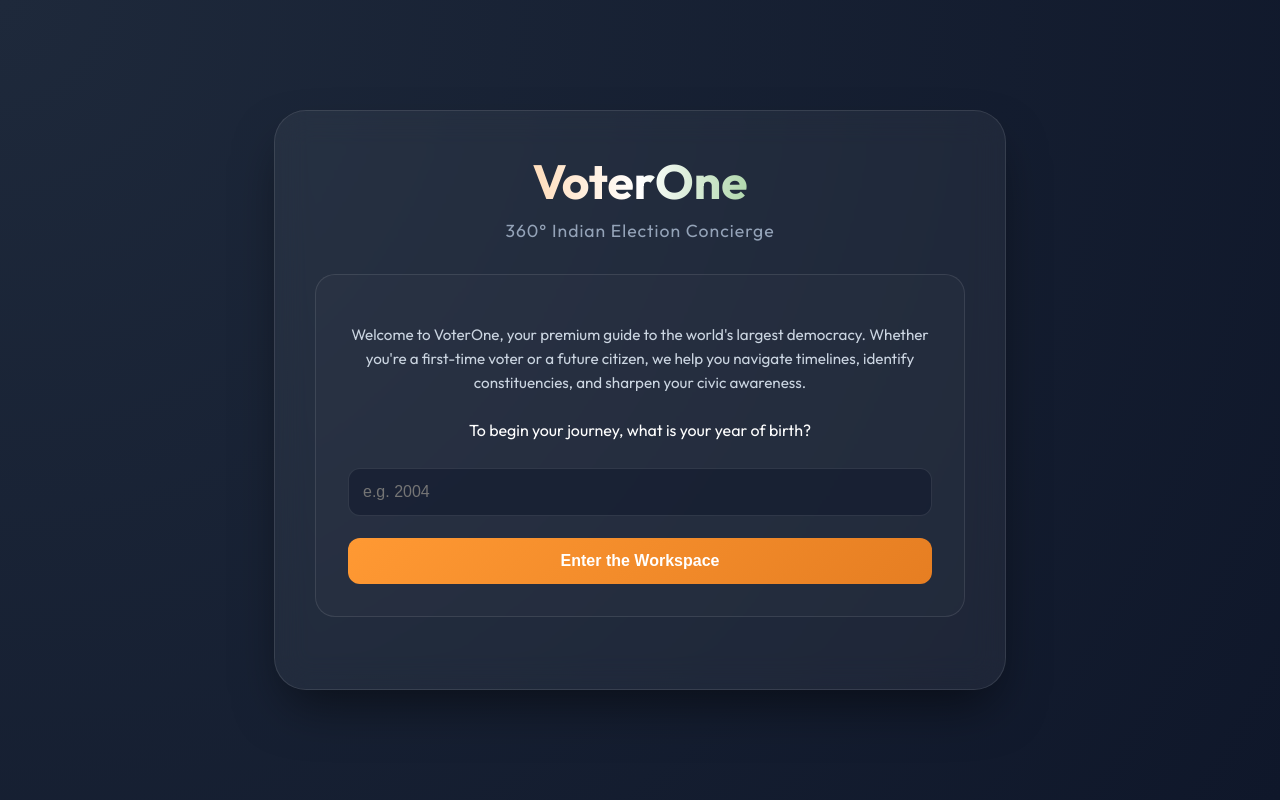
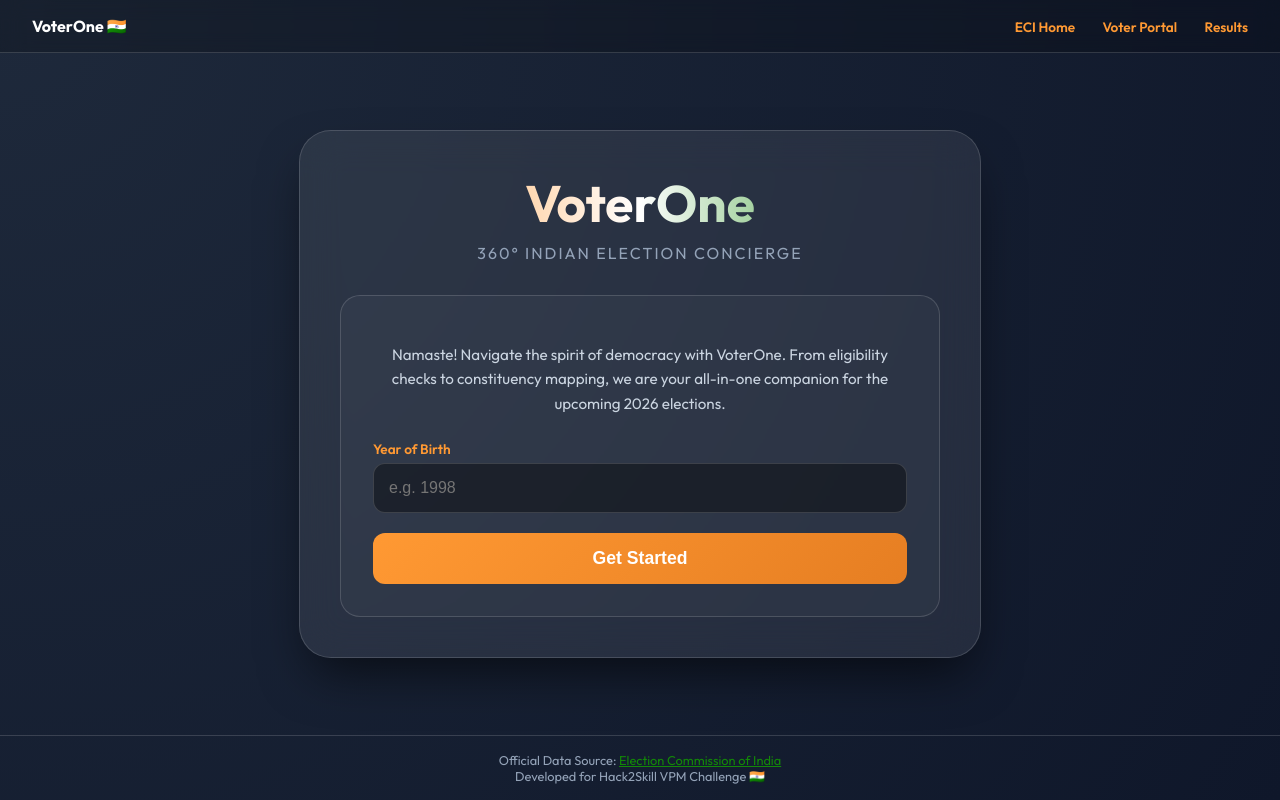
Before and after one commit to sskeerthi7/ssk-hack2skill-vpm-c2, a Flask app: page / in a window 1280 px wide. Run offline with Flask 3, Linux system fonts and the light colour scheme.

Commit message:
Final Tiranga branding, ECI integration, and persistence

```diff
--- a/app.py
+++ b/app.py
@@ -1,10 +1,15 @@
 import os
 import json
 import datetime
-from flask import Flask, render_template, request, jsonify
+import logging
+from flask import Flask, render_template, request, jsonify, Response, send_from_directory
 from pathlib import Path
 from dotenv import load_dotenv
 import google.generativeai as genai
+
+# Configure Logging
+logging.basicConfig(level=logging.DEBUG)
+logger = logging.getLogger(__name__)
 
 load_dotenv()
 
@@ -118,33 +123,32 @@ def get_details():
 
 @app.route('/api/chat', methods=['POST'])
 def chat():
+    if not model:
+        logger.error("AI Model not initialized. Check API Key.")
+        return jsonify({"response": "I'm sorry, I cannot connect to my intelligence core right now. Please verify service configuration."}), 500
+
     query = request.json.get('query')
-    if not model:
-        return jsonify({"response": "AI Mode offline. Please configure GEMINI_API_KEY."})
+    logger.debug(f"Received query: {query}")
 
-    prompt = f"As VoterOne, an Indian Election Concierge, answer this query concisely: {query}"
-    response = model.generate_content(prompt)
-    return jsonify({"response": response.text})
+    try:
+        # Source of Truth Context
+        context = "Source of truth: www.eci.gov.in, voters.eci.gov.in, election-management.eci.gov.in, results.eci.gov.in."
+        prompt = f"You are VoterOne, an Indian Election Concierge. {context} Be professional, patriotic, and concise. Answer this: {query}"
+
+        response = model.generate_content(prompt)
+        return jsonify({"response": response.text})
+    except Exception as e:
+        logger.error(f"AI Generation Error: {str(e)}")
+        return jsonify({"response": f"Encountered an issue while analyzing your request: {str(e)}"}), 500
 
 @app.route('/api/download_guide', methods=['GET'])
 def download_guide():
-    content = """# PARENT_VOTING_GUIDE.md
-## Your Mission: Ensure Your Parents Vote!
+    # Return the generated poster image
+    return send_from_directory('static', 'parent_guide.png', as_attachment=True)
 
-- [ ] Check Voter ID status on electoralsearch.eci.gov.in
-- [ ] Locate the Polling Booth
-- [ ] Ensure they have a valid ID card
-- [ ] Mark the calendar for the Poll Day
-- [ ] Post-vote: Check for the ink mark!
-
-Generated by VoterOne Concierge.
-"""
-    from flask import Response
-    return Response(
-        content,
-        mimetype="text/markdown",
-        headers={"Content-disposition": "attachment; filename=PARENT_VOTING_GUIDE.md"}
-    )
+@app.route('/static/<path:path>')
+def send_static(path):
+    return send_from_directory('static', path)
 
 if __name__ == '__main__':
     port = int(os.environ.get('PORT', 8080))
--- a/templates/index.html
+++ b/templates/index.html
@@ -7,42 +7,71 @@
     <link href="https://fonts.googleapis.com/css2?family=Outfit:wght@300;400;600;700&display=swap" rel="stylesheet">
     <style>
         :root {
-            --primary: #FF9933;
-            --secondary: #138808;
-            --accent: #000080;
+            --saffron: #FF9933;
+            --white: #FFFFFF;
+            --green: #138808;
+            --navy: #000080;
             --bg: #0f172a;
-            --glass: rgba(255, 255, 255, 0.05);
-            --border: rgba(255, 255, 255, 0.1);
+            --glass: rgba(255, 255, 255, 0.08); /* Slightly more prominent glass */
+            --border: rgba(255, 255, 255, 0.15);
             --text-muted: #94a3b8;
         }
 
         body {
             font-family: 'Outfit', sans-serif;
             background: radial-gradient(circle at top left, #1e293b, #0f172a);
-            color: white;
+            color: var(--white);
             margin: 0;
+            display: flex;
+            flex-direction: column;
+            min-height: 100vh;
+        }
+
+        header {
+            padding: 1rem 2rem;
+            background: rgba(0, 0, 0, 0.2);
+            backdrop-filter: blur(10px);
+            display: flex;
+            justify-content: space-between;
+            align-items: center;
+            border-bottom: 1px solid var(--border);
+        }
+
+        .header-links a {
+            color: var(--saffron);
+            text-decoration: none;
+            font-size: 0.85rem;
+            margin-left: 1.5rem;
+            font-weight: 600;
+            transition: color 0.3s;
+        }
+
+        .header-links a:hover {
+            color: var(--green);
+        }
+
+        .main-content {
+            flex: 1;
             display: flex;
             justify-content: center;
             align-items: center;
-            min-height: 100vh;
-            overflow-x: hidden;
+            padding: 2rem;
         }
 
         .container {
-            width: 90%;
-            max-width: 650px;
+            width: 100%;
+            max-width: 600px;
             padding: 2.5rem;
             background: var(--glass);
-            backdrop-filter: blur(16px);
+            backdrop-filter: blur(20px);
             border-radius: 32px;
             border: 1px solid var(--border);
-            box-shadow: 0 25px 50px -12px rgba(0, 0, 0, 0.5);
-            animation: fadeIn 1s ease-out;
-            position: relative;
+            box-shadow: 0 25px 50px -12px rgba(0, 0, 0, 0.6);
+            animation: fadeIn 0.8s ease-out;
         }
 
         @keyframes fadeIn {
-            from { opacity: 0; transform: translateY(30px); }
+            from { opacity: 0; transform: translateY(20px); }
             to { opacity: 1; transform: translateY(0); }
         }
 
@@ -52,29 +81,28 @@
         }
 
         h1 {
-            background: linear-gradient(to right, var(--primary), white, var(--secondary));
+            background: linear-gradient(to right, var(--saffron), var(--white), var(--green));
             background-clip: text;
             -webkit-background-clip: text;
             -webkit-text-fill-color: transparent;
-            font-size: 3rem;
+            font-size: 3.2rem;
             margin: 0;
-            font-weight: 700;
+            font-weight: 800;
         }
 
         .subtitle {
             color: var(--text-muted);
-            font-size: 1.1rem;
-            letter-spacing: 1px;
+            font-size: 1rem;
+            letter-spacing: 2px;
             margin-top: 0.5rem;
+            text-transform: uppercase;
         }
 
         .card {
-            background: rgba(255, 255, 255, 0.02);
+            background: rgba(255, 255, 255, 0.03);
             border-radius: 20px;
             padding: 2rem;
-            margin-bottom: 2rem;
             border: 1px solid var(--border);
-            transition: transform 0.3s ease;
         }
 
         .intro-text {
@@ -85,40 +113,49 @@
             text-align: center;
         }
 
+        label {
+            display: block;
+            margin-bottom: 5px;
+            font-size: 0.85rem;
+            color: var(--saffron);
+            font-weight: 600;
+        }
+
         input, select {
             width: 100%;
-            padding: 14px;
-            margin: 12px 0;
+            padding: 15px;
+            margin-bottom: 20px;
             border-radius: 12px;
             border: 1px solid var(--border);
-            background: rgba(15, 23, 42, 0.5);
+            background: rgba(0, 0, 0, 0.4);
             color: white;
             box-sizing: border-box;
             font-size: 1rem;
             outline: none;
-            transition: border-color 0.3s;
+            transition: all 0.3s;
         }
 
         input:focus, select:focus {
-            border-color: var(--primary);
+            border-color: var(--saffron);
+            box-shadow: 0 0 0 4px rgba(255, 153, 51, 0.1);
         }
 
         button {
             width: 100%;
-            padding: 14px;
-            background: linear-gradient(135deg, var(--primary), #e67e22);
+            padding: 15px;
+            background: linear-gradient(135deg, var(--saffron), #e67e22);
             border: none;
             border-radius: 12px;
             color: white;
             font-weight: 700;
-            font-size: 1rem;
+            font-size: 1.1rem;
             cursor: pointer;
             transition: all 0.3s;
-            margin-top: 10px;
         }
 
         button:hover {
             transform: translateY(-2px);
+            filter: brightness(1.1);
             box-shadow: 0 10px 20px -5px rgba(255, 153, 51, 0.4);
         }
 
@@ -128,74 +165,92 @@
             margin-top: 15px;
         }
 
-        button.outline:hover {
-            background: var(--glass);
+        button.reset-btn {
+            background: #475569;
+            width: auto;
+            padding: 8px 16px;
+            font-size: 0.85rem;
         }
+
+        .download-btn {
+            background: var(--green);
+            text-decoration: none;
+            display: block;
+            text-align: center;
+            padding: 15px;
+            border-radius: 12px;
+            color: white;
+            font-weight: 700;
+            margin-top: 1rem;
+            transition: transform 0.3s;
+        }
+
+        .download-btn:hover { transform: scale(1.02); }
 
         .checklist {
             text-align: left;
             margin: 1.5rem 0;
-            padding-left: 1rem;
         }
 
         .checklist-item {
             display: flex;
             align-items: center;
-            margin-bottom: 10px;
-            font-size: 0.9rem;
-            color: #e2e8f0;
+            margin-bottom: 12px;
+            background: rgba(255, 255, 255, 0.05);
+            padding: 10px;
+            border-radius: 8px;
         }
 
         .checklist-item input {
-            width: 18px;
-            margin-right: 12px;
+            width: 20px;
+            height: 20px;
+            margin-bottom: 0;
+            margin-right: 15px;
+            cursor: pointer;
         }
 
         #chat-results {
-            max-height: 250px;
+            max-height: 300px;
             overflow-y: auto;
             margin-top: 1.5rem;
-            padding: 15px;
-            background: rgba(0, 0, 0, 0.3);
-            border-radius: 12px;
+            padding: 1.5rem;
+            background: rgba(0, 0, 0, 0.5);
+            border-radius: 16px;
             font-size: 0.95rem;
-            line-height: 1.6;
-            border-left: 4px solid var(--primary);
+            border-left: 6px solid var(--saffron);
         }
 
         .hidden { display: none; }
 
-        .error-msg {
-            color: #f87171;
-            font-size: 0.85rem;
-            margin-top: -8px;
-            margin-bottom: 10px;
-            display: none;
+        footer {
+            text-align: center;
+            padding: 1rem;
+            font-size: 0.8rem;
+            color: var(--text-muted);
+            border-top: 1px solid var(--border);
         }
 
-        .download-btn {
-            background: var(--accent);
-            text-decoration: none;
-            display: block;
-            text-align: center;
-            padding: 14px;
-            border-radius: 12px;
-            color: white;
-            font-weight: 700;
-            margin-top: 1rem;
+        .eci-link {
+            color: var(--green);
+            text-decoration: underline;
         }
 
-        .poll-card {
-            background: rgba(19, 136, 8, 0.1);
-            border: 1px solid var(--secondary);
-            padding: 1rem;
-            border-radius: 12px;
-            margin-top: 1rem;
-        }
+        /* Searchable Select simulation */
+        .select-container { position: relative; }
 
     </style>
 </head>
 <body>
+    <header>
+        <div style="font-weight: 700; color: var(--white);">VoterOne 🇮🇳</div>
+        <div class="header-links">
+            <a href="https://www.eci.gov.in" target="_blank">ECI Home</a>
+            <a href="https://voters.eci.gov.in" target="_blank">Voter Portal</a>
+            <a href="https://results.eci.gov.in" target="_blank">Results</a>
+        </div>
+    </header>
+
+    <div class="main-content">
         <div class="container">
             <div class="logo-section">
                 <h1>VoterOne</h1>
@@ -205,90 +260,102 @@
             <!-- Initial Screen -->
             <div id="phase_init" class="card">
                 <p class="intro-text">
-                Welcome to VoterOne, your premium guide to the world's largest democracy.
-                Whether you're a first-time voter or a future citizen, we help you navigate
-                timelines, identify constituencies, and sharpen your civic awareness.
+                    Namaste! Navigate the spirit of democracy with VoterOne.
+                    From eligibility checks to constituency mapping, we are your
+                    all-in-one companion for the upcoming 2026 elections.
                 </p>
-            <p style="text-align: center;">To begin your journey, what is your year of birth?</p>
-            <input type="number" id="yob" placeholder="e.g. 2004">
-            <div id="yob_error" class="error-msg">Please enter a valid birth year.</div>
-            <button onclick="checkEligibility()">Enter the Workspace</button>
+                <label>Year of Birth</label>
+                <input type="number" id="yob" placeholder="e.g. 1998">
+                <button onclick="checkEligibility()">Get Started</button>
             </div>
 
             <!-- Future Voter View -->
             <div id="phase_under18" class="card hidden">
-            <div style="text-align: center;">
-                <h2 style="color: var(--primary);">Future Voter Mission 🇮🇳</h2>
-                <p id="under18_msg" style="font-size: 1.1rem;"></p>
+                <div style="text-align: center; margin-bottom: 1.5rem;">
+                    <h2 style="color: var(--saffron); margin: 0;">Future Voter Mission</h2>
+                    <p id="under18_msg"></p>
                 </div>
                 <div class="checklist">
-                <h4>Your Parent Voting Checklist:</h4>
-                <div class="checklist-item"><input type="checkbox"> Verify Voter ID on electoralsearch.eci.gov.in</div>
-                <div class="checklist-item"><input type="checkbox"> Locate the Polling Booth</div>
-                <div class="checklist-item"><input type="checkbox"> Ensure Valid Photo ID is ready</div>
-                <div class="checklist-item"><input type="checkbox"> Mark the calendar for Poll Day</div>
-                <div class="checklist-item"><input type="checkbox"> Check for the ink mark after they vote!</div>
+                    <div class="checklist-item"><input type="checkbox"> Verify Parent's Voter ID</div>
+                    <div class="checklist-item"><input type="checkbox"> Pin the Polling Station</div>
+                    <div class="checklist-item"><input type="checkbox"> Check for Election Holidays</div>
                 </div>
-            <a href="/api/download_guide" class="download-btn">📥 Download Guide for Parents</a>
-            <button class="outline" onclick="resetApp()">Reset and Start Over</button>
+                <a href="/api/download_guide" class="download-btn">📲 Shareable Guide Poster (PNG)</a>
+                <button class="outline" onclick="resetApp()">Reset</button>
             </div>
 
             <!-- Location Selection -->
             <div id="phase_location" class="card hidden">
-            <h3>Identity & Domain</h3>
-            <p class="intro-text">Perfect. Let's map your location to the 2026 election grid.</p>
+                <h3>Voter Domain 📍</h3>
+                <p class="intro-text">Map your constituency for real-time tracking.</p>
 
-            <label>Select Your State</label>
+                <label>Select Your State/UT</label>
                 <select id="state">
                     <option value="">-- Choose State --</option>
                     {% for state in states %}
                     <option value="{{ state }}">{{ state }}</option>
                     {% endfor %}
                 </select>
-            <div id="state_error" class="error-msg">Please select a state.</div>
 
-            <input type="text" id="pc" placeholder="Parliamentary Constituency (PC)">
-            <input type="text" id="ac" placeholder="Assembly Constituency (AC)">
+                <label>Parliamentary Constituency</label>
+                <input type="text" id="pc" placeholder="Region Name">
 
-            <button onclick="saveDetails()">Establish Connection</button>
+                <label>Assembly Constituency</label>
+                <input type="text" id="ac" placeholder="Local Area Name">
+
+                <button onclick="saveDetails()">Enter Hub</button>
                 <button class="outline" onclick="resetApp()">Back</button>
             </div>
 
             <!-- Election Hub -->
             <div id="hub" class="card hidden">
-            <div style="display: flex; justify-content: space-between; align-items: center;">
-                <h3>Election Hub 📍</h3>
-                <button onclick="resetApp()" style="width: auto; padding: 5px 15px; margin: 0; font-size: 0.8rem; background: #334155;">Reset</button>
+                <div style="display: flex; justify-content: space-between; align-items: center; margin-bottom: 1rem;">
+                    <h3 style="margin: 0; color: var(--saffron);">Election Hub</h3>
+                    <button class="reset-btn" onclick="resetApp()">ExitHub</button>
                 </div>
                 <div id="hub_content"></div>
 
-            <hr style="border: 0.5px solid var(--border); margin: 2rem 0;">
-
-            <h4>Ask VoterOne AI</h4>
-            <p style="font-size: 0.85rem; color: var(--text-muted); margin-bottom: 10px;">Get expert insights on NOTA, Booth procedures, or the 2026 timeline.</p>
-            <input type="text" id="query" placeholder="e.g. What is the value of NOTA?">
-            <button id="ask-btn" onclick="askAI()" style="background: var(--secondary);">Analyze & Respond</button>
+                <div style="margin-top: 2rem; padding: 1.5rem; background: rgba(255,255,255,0.02); border-radius: 16px;">
+                    <h4 style="margin-top: 0;">Ask AI Concierge</h4>
+                    <p style="font-size: 0.8rem; opacity: 0.7;">Verified insights from <a href="https://www.eci.gov.in" target="_blank" class="eci-link">eci.gov.in</a></p>
+                    <input type="text" id="query" placeholder="Ask about booths, ID rules, etc." style="margin-bottom: 10px;">
+                    <button id="ask-btn" onclick="askAI()" style="background: var(--navy);">Consult AI</button>
                     <div id="chat-results" class="hidden"></div>
                 </div>
-
+            </div>
+        </div>
     </div>
 
+    <footer>
+        Official Data Source: <a href="https://www.eci.gov.in" target="_blank" class="eci-link">Election Commission of India</a>
+        <br>Developed for Hack2Skill VPM Challenge 🇮🇳
+    </footer>
+
     <script>
+        // Load initial state from LocalStorage
+        window.onload = () => {
+            const savedState = localStorage.getItem('voterOneState');
+            if (savedState) {
+                const data = JSON.parse(savedState);
+                if (data.phase === 'under18') {
+                    showUnder18(data.msg);
+                } else if (data.phase === 'location') {
+                    document.getElementById('phase_init').classList.add('hidden');
+                    document.getElementById('phase_location').classList.remove('hidden');
+                } else if (data.phase === 'hub') {
+                    restoreHub(data.hubData);
+                }
+            }
+        };
+
         function resetApp() {
+            localStorage.removeItem('voterOneState');
             location.reload();
-        }
-
-        function showError(id, show) {
-            document.getElementById(id).style.display = show ? 'block' : 'none';
         }
 
         async function checkEligibility() {
             const yob = document.getElementById('yob').value;
-            if (!yob || yob < 1900 || yob > 2026) {
-                showError('yob_error', true);
-                return;
-            }
-            showError('yob_error', false);
+            if (!yob) return;
 
             const res = await fetch('/api/init', {
                 method: 'POST',
@@ -300,22 +367,24 @@
             document.getElementById('phase_init').classList.add('hidden');
             if (data.eligible) {
                 document.getElementById('phase_location').classList.remove('hidden');
+                localStorage.setItem('voterOneState', JSON.stringify({phase: 'location'}));
             } else {
+                showUnder18(data.message);
+                localStorage.setItem('voterOneState', JSON.stringify({phase: 'under18', msg: data.message}));
+            }
+        }
+
+        function showUnder18(msg) {
+            document.getElementById('phase_init').classList.add('hidden');
             document.getElementById('phase_under18').classList.remove('hidden');
-                document.getElementById('under18_msg').innerText = data.message;
-            }
+            document.getElementById('under18_msg').innerText = msg;
         }
 
         async function saveDetails() {
             const state = document.getElementById('state').value;
             const pc = document.getElementById('pc').value;
             const ac = document.getElementById('ac').value;
-
-            if (!state) {
-                showError('state_error', true);
-                return;
-            }
-            showError('state_error', false);
+            if (!state) return;
 
             const res = await fetch('/api/details', {
                 method: 'POST',
@@ -323,22 +392,29 @@
                 body: JSON.stringify({state, pc, ac})
             });
             const data = await res.json();
+            restoreHub(data);
+            localStorage.setItem('voterOneState', JSON.stringify({phase: 'hub', hubData: data}));
+        }
 
+        function restoreHub(data) {
+            document.getElementById('phase_init').classList.add('hidden');
             document.getElementById('phase_location').classList.add('hidden');
             document.getElementById('hub').classList.remove('hidden');
 
             const status = data.status;
             let html = `
-                <p><b>State:</b> ${data.state}</p>
-                <div class="poll-card">
-                    <p><b>Current Status:</b> ${status.Status || 'Active Profile'}</p>
+                <div style="border-left: 4px solid var(--green); padding-left: 15px;">
+                    <p style="font-size: 1.2rem; margin-bottom: 5px;"><b>${data.state}</b></p>
+                    <p style="color: var(--text-muted);">${data.pc} (PC) • ${data.ac} (AC)</p>
+                </div>
+                <div style="background: rgba(255,153,51,0.1); padding: 1.5rem; border-radius: 16px; margin: 1.5rem 0; border: 1px solid var(--saffron);">
+                    <p style="color: var(--saffron); font-weight: 700; margin-top: 0;">CURRENT STATUS</p>
+                    <p style="font-size: 1.1rem;">${status.Status}</p>
                     ${status.Description ? `<p style="font-size: 0.9rem; opacity: 0.8;">${status.Description}</p>` : ''}
-                    ${status['Poll Date'] ? `<p>📅 <b>Poll Date:</b> ${status['Poll Date']}</p>` : ''}
+                    ${status['Poll Date'] ? `<p style="margin-bottom: 0;">📅 <b>Poll Date:</b> ${status['Poll Date']}</p>` : ''}
                 </div>
-                <p style="margin-top: 15px;">🔗 <a href="https://electoralsearch.eci.gov.in" target="_blank" style="color: var(--primary); text-decoration: none; font-weight: 600;">Open Official Booth Finder</a></p>
-                <p style="font-size: 0.8rem; color: var(--text-muted);">Use your EPIC number on the ECI portal to find your exact polling station.</p>
+                <a href="https://voters.eci.gov.in" target="_blank" style="color: var(--green); font-weight: 700; text-decoration: none;">🔍 Find My Polling Station →</a>
             `;
-
             document.getElementById('hub_content').innerHTML = html;
         }
 
@@ -350,9 +426,9 @@
             const btn = document.getElementById('ask-btn');
 
             chatDiv.classList.remove('hidden');
-            chatDiv.innerHTML = "<i>VoterOne is analyzing your request...</i>";
+            chatDiv.innerHTML = "<i>VoterOne Concierge is retrieving verification...</i>";
             btn.disabled = true;
-            btn.innerText = "Analyzing...";
+            btn.innerText = "Consulting...";
 
             try {
                 const res = await fetch('/api/chat', {
@@ -360,13 +436,15 @@
                     headers: {'Content-Type': 'application/json'},
                     body: JSON.stringify({query})
                 });
+                if (!res.ok) throw new Error(await res.text());
                 const data = await res.json();
-                chatDiv.innerHTML = `<b>Concierge Response:</b><br>${data.response}`;
+                chatDiv.innerHTML = `<b>Official Guidance:</b><br>${data.response}`;
             } catch (e) {
-                chatDiv.innerHTML = "<span style='color: #f87171;'>Connection error. Please try again.</span>";
+                console.error(e);
+                chatDiv.innerHTML = `<span style='color: #f87171;'><b>Source Connectivity Issue:</b><br>Could not establish secure handshake with the AI core. Please check your network or try again.</span>`;
             } finally {
                 btn.disabled = false;
-                btn.innerText = "Analyze & Respond";
+                btn.innerText = "Consult AI";
             }
         }
     </script>
```
Also changed, not shown: static/parent_guide.png (added). Lines whose indentation alone changed are shown as unchanged.
